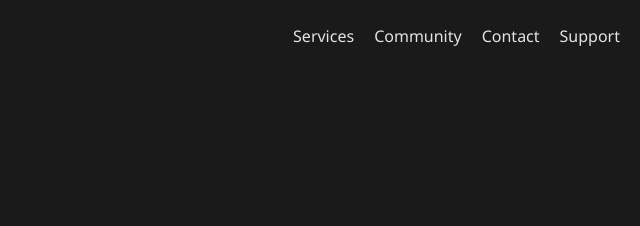
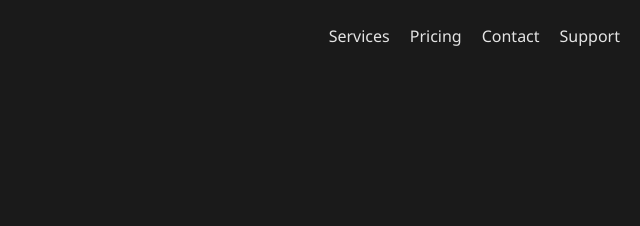
Before and after one commit to anannar120230450/RubyMinesHomepage, a plain HTML site: page index.html in a window 1280 px wide. Shown: the top 226 px of the page, 640-1280 px from the left. Drawn offline with Linux system fonts and the light colour scheme.

Commit message:
replace cimmunity link with pricing

```diff
--- a/index.html
+++ b/index.html
@@ -19,7 +19,7 @@
                     <a href="#">Services</a>
                 </li>
                 <li>
-                    <a href="#">Community</a>
+                    <a href="#">Pricing</a>
                 </li>
                 <li>
                     <a href="#">Contact</a>
```
